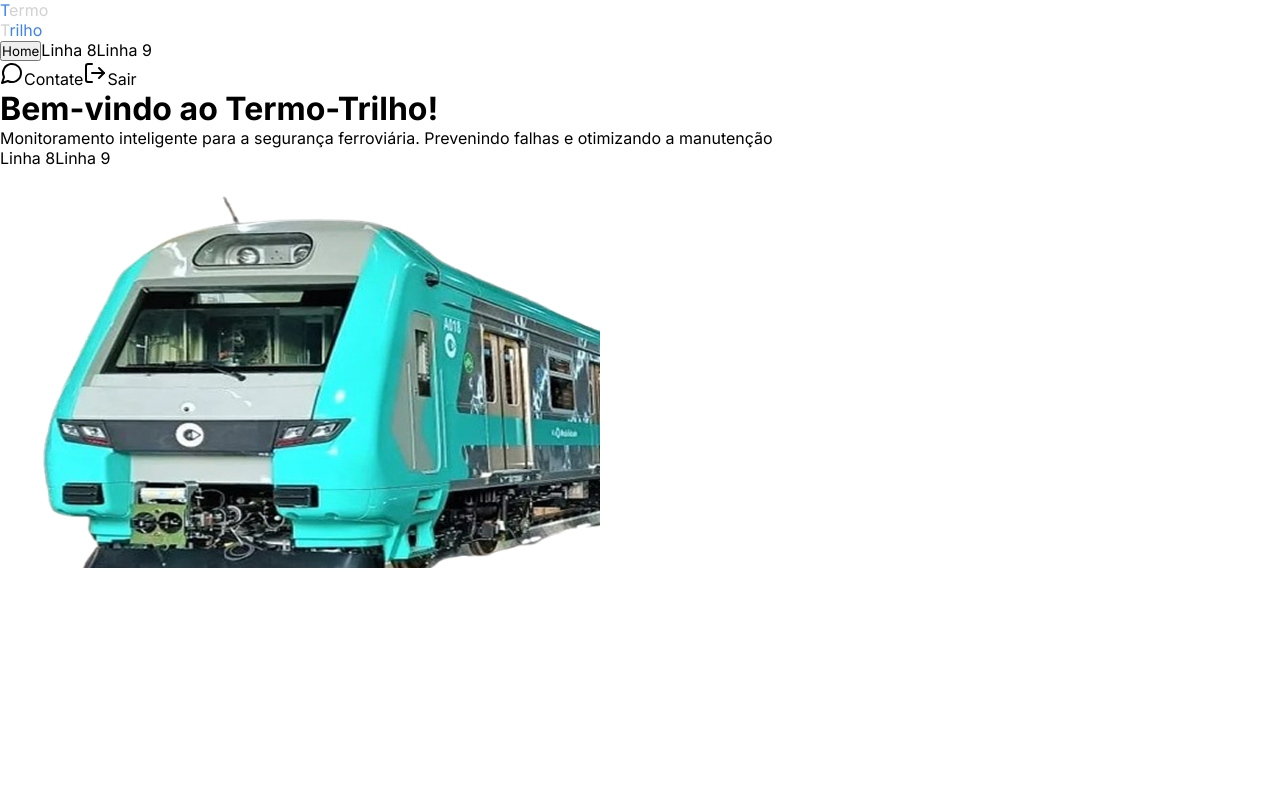
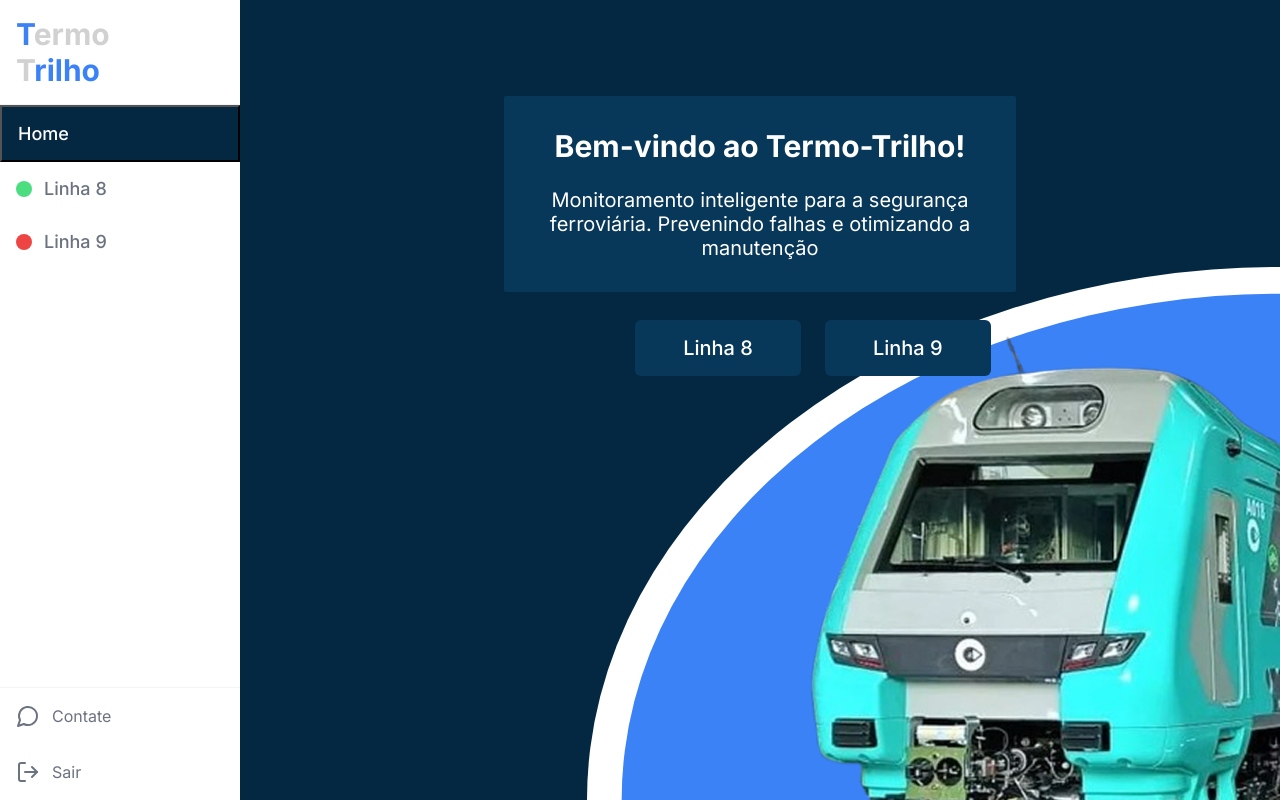
Before and after one commit to Team-BGA/Termo-Trilho-Sprint_03_React, a Next.js app in the folder termotrilho/: page /dashboard in a window 1280 px wide. Built offline with nearby package versions, Linux system fonts and the light colour scheme.

Commit message:
estilização da tela home do dashboard

```diff
--- a/termotrilho/src/app/globals.css
+++ b/termotrilho/src/app/globals.css
@@ -158,3 +158,189 @@
   .welcome-text p {
     font-size: 1.25rem;
   }
+
+  /* Estilos do Dashboard */
+  .app-container {
+    display: flex;
+    height: 100vh;
+  }
+
+  .sidebar {
+    width: 15rem;
+    background-color: white;
+    display: flex;
+    flex-direction: column;
+  }
+
+  .sidebar-logo {
+    padding: 1rem;
+    border-bottom: 1px solid #f3f4f6;
+  }
+
+  .sidebar-logo .logo-text {
+    font-size: 1.875rem;
+    font-weight: 700;
+  }
+
+  .nav-menu {
+    flex: 1;
+    display: flex;
+    flex-direction: column;
+  }
+
+  .nav-item {
+    padding: 1rem;
+    text-align: left;
+    font-size: 1.125rem;
+    font-weight: 500;
+    color: #6b7280;
+  }
+
+  .nav-item:hover {
+    background-color: #f3f4f6;
+  }
+
+  .nav-item.active {
+    background-color: #042841;
+    color: white;
+  }
+
+  .nav-item-with-icon {
+    display: flex;
+    align-items: center;
+  }
+
+  .status-dot {
+    width: 1rem;
+    height: 1rem;
+    border-radius: 50%;
+    margin-right: 0.75rem;
+  }
+
+  .status-dot.green {
+    background-color: #4ade80;
+  }
+
+  .status-dot.red {
+    background-color: #ef4444;
+  }
+
+  .sidebar-footer {
+    border-top: 1px solid #f3f4f6;
+  }
+
+  .footer-item {
+    padding: 1rem;
+    display: flex;
+    align-items: center;
+    color: #6b7280;
+  }
+
+  .footer-item:hover {
+    background-color: #f3f4f6;
+  }
+
+  .footer-icon {
+    margin-right: 0.75rem;
+  }
+
+  .main-content {
+    flex: 1;
+    background-color: #042841;
+    position: relative;
+    overflow: hidden;
+  }
+
+  .welcome-box {
+    max-width: 32rem;
+    margin: 6rem auto 0;
+    background-color: #083859;
+    color: white;
+    padding: 2rem;
+    border-radius: 0.125rem;
+  }
+
+  .welcome-box h1 {
+    font-size: 1.875rem;
+    font-weight: 700;
+    margin-bottom: 1.5rem;
+    text-align: center;
+  }
+
+  .welcome-box p {
+    font-size: 1.25rem;
+    text-align: center;
+  }
+
+  .action-buttons {
+    position: absolute;
+    z-index: 10;
+    left: 38%;
+    bottom: 53%;
+    display: flex;
+    justify-content: center;
+    gap: 1.5rem;
+  }
+
+  .action-button {
+    background-color: #083859;
+    color: white;
+    font-size: 1.25rem;
+    font-weight: 500;
+    padding: 1rem 3rem;
+    border-radius: 0.375rem;
+    transition: background-color 0.3s;
+    border: none;
+    cursor: pointer;
+  }
+
+  .action-button:hover {
+    background-color: #0a4a75;
+  }
+
+  .train-container {
+    position: absolute;
+    right: 0;
+    bottom: 0;
+    width: 66.666667%;
+    height: 66.666667%;
+  }
+
+  .train-bg-white {
+    position: absolute;
+    inset: 0;
+    background-color: white;
+    border-top-left-radius: 100%;
+  }
+
+  .train-bg-blue {
+    position: absolute;
+    inset: 0;
+    background-color: #3b82f6;
+    border-top-left-radius: 100%;
+    transform: scale(0.95);
+    transform-origin: bottom right;
+  }
+
+  .welcome-overlay {
+    position: absolute;
+    top: 25%;
+    left: 25%;
+    z-index: 20;
+  }
+
+  .welcome-overlay h2 {
+    font-size: 2.25rem;
+    font-weight: 700;
+    color: white;
+  }
+
+  .train-image {
+    position: absolute;
+    bottom: 0;
+    right: -9%;
+    width: 100%;
+    height: 100%;
+    object-fit: contain;
+    transform: translate(1rem, 1rem);
+  }
```
